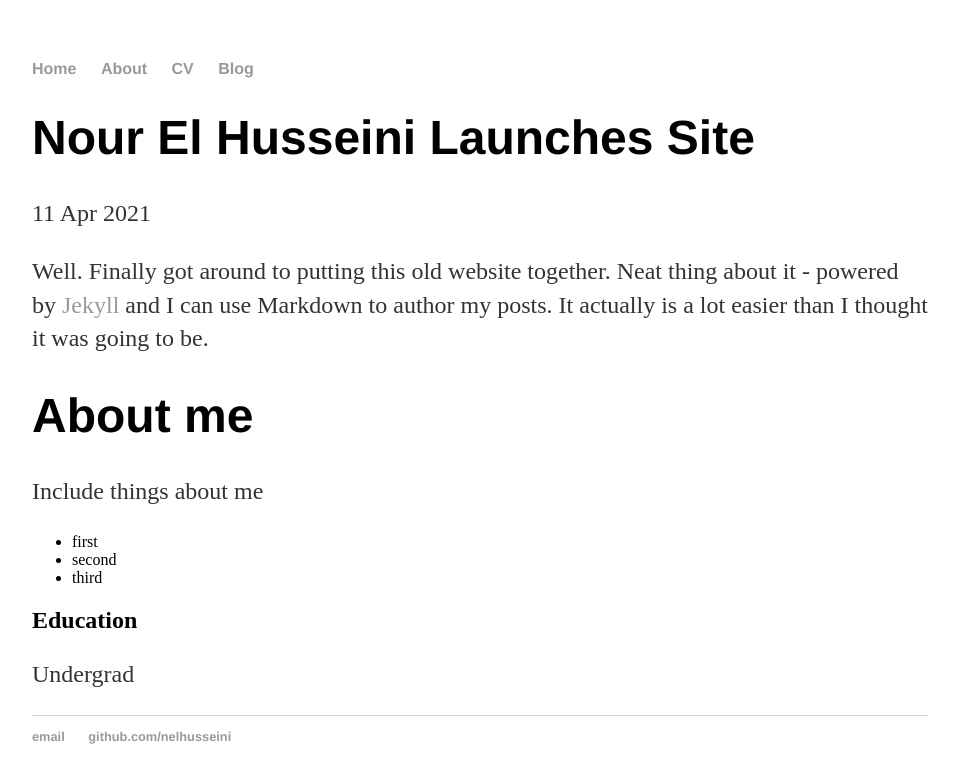
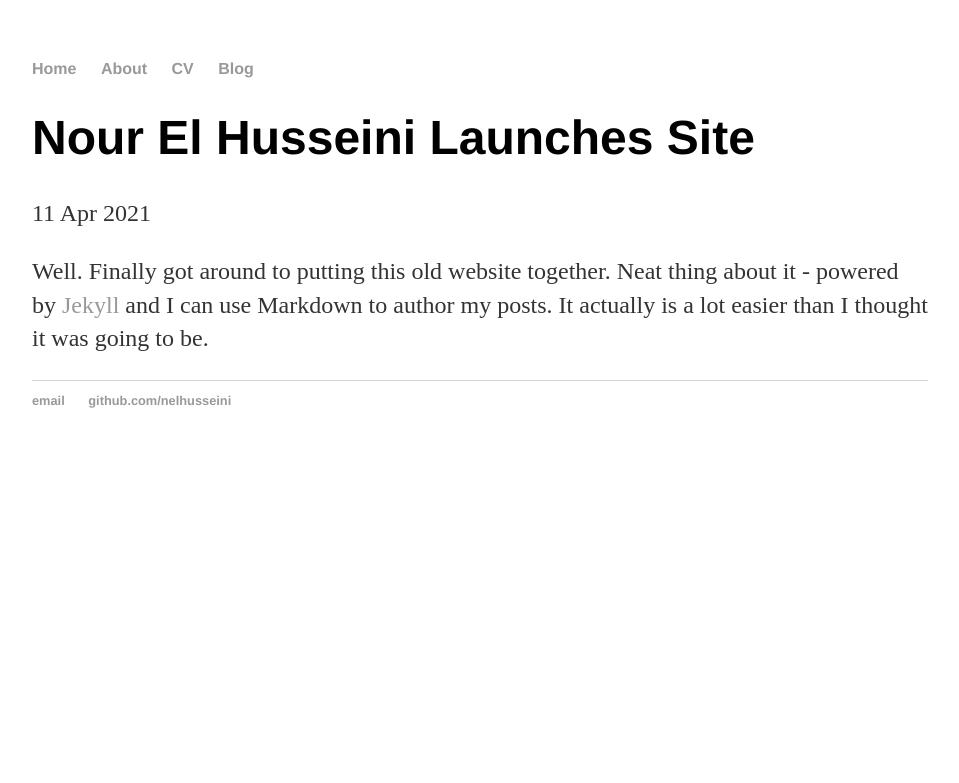
Before and after one commit to tinydeltas/nelhusseini.github.io, a Jekyll site: the page built from _posts/2021-04-11-nour-el-husseini-first.md, in a window 1280 px wide. Shown: the top 783 px of the page, without its empty margins (160-1119 px from the left). Built offline with Jekyll 4.4.1, drawn with Linux system fonts in a browser that asks for light colours.

Commit message:
Update 2021-04-11-nour-el-husseini-first.md

```diff
--- a/_posts/2021-04-11-nour-el-husseini-first.md
+++ b/_posts/2021-04-11-nour-el-husseini-first.md
@@ -5,13 +5,3 @@ date: 2021-04-11
 ---
 
 Well. Finally got around to putting this old website together. Neat thing about it - powered by [Jekyll](http://jekyllrb.com) and I can use Markdown to author my posts. It actually is a lot easier than I thought it was going to be.
-
-# About me
-
-Include things about me
-* first
-* second
-* third
-
-## Education
-Undergrad
```
